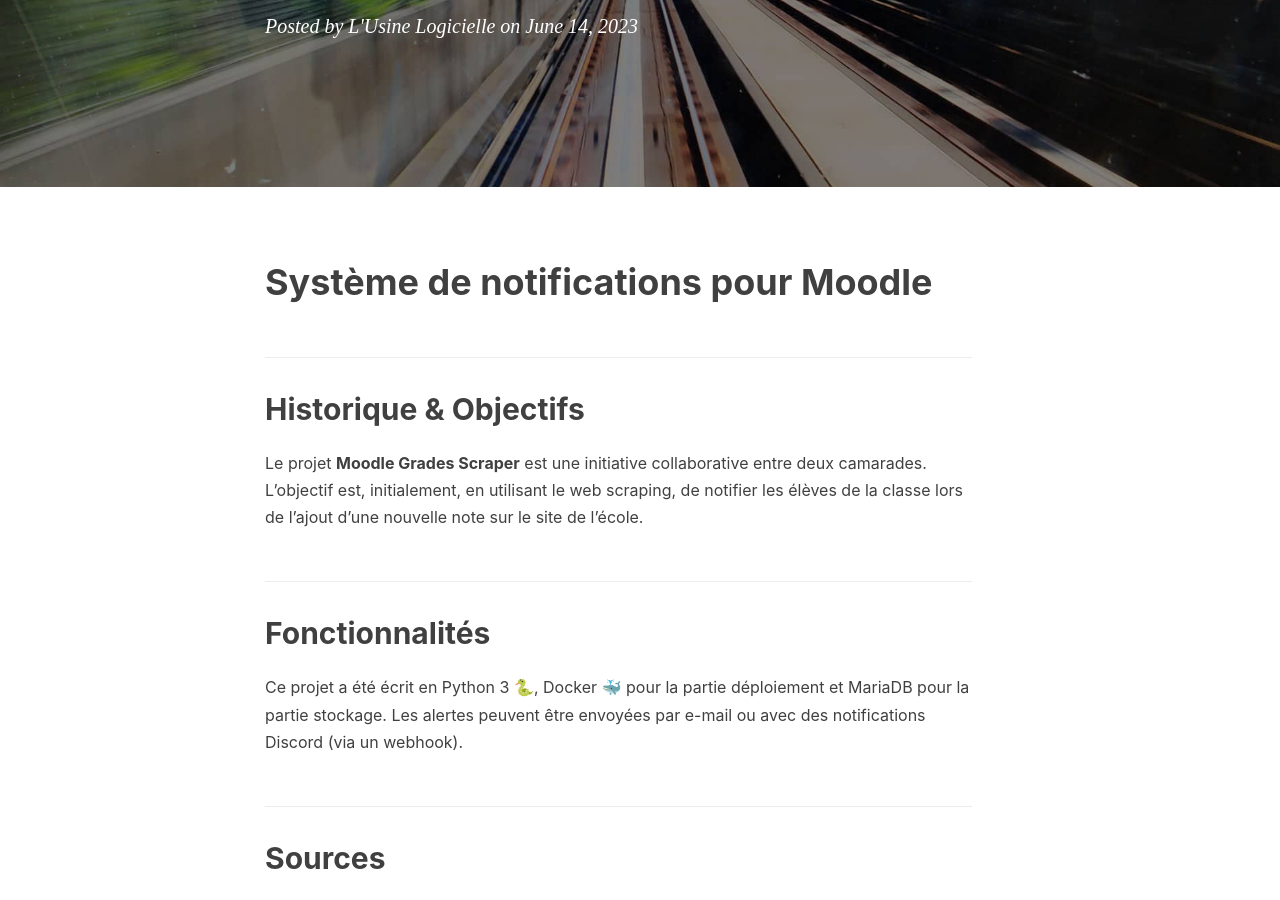
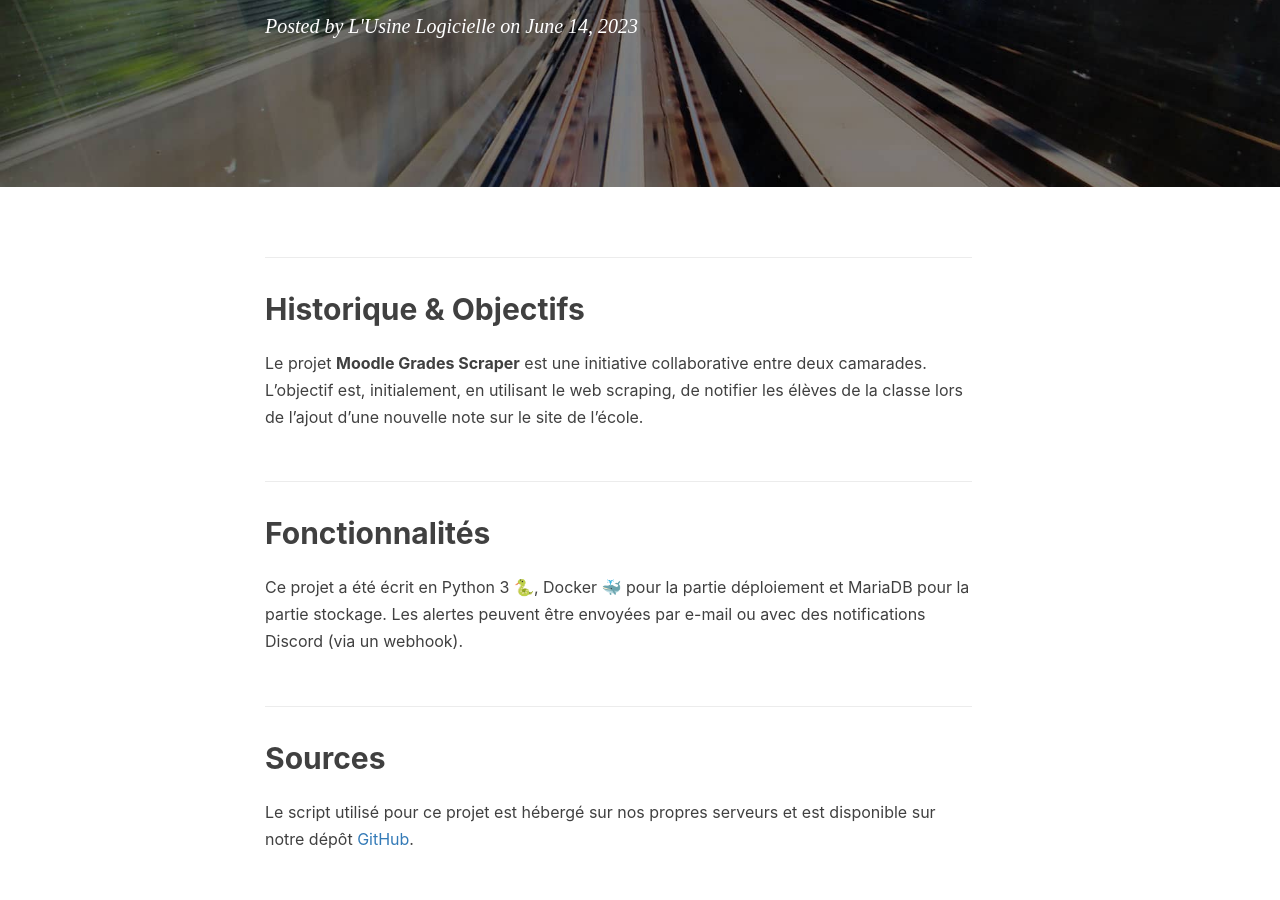
Before and after one commit to L-Usine-Logicielle/L-Usine-Logicielle.github.io, a Jekyll site: the page built from _posts/2023-06-14-moodle-grades-scraper.markdown, in a window 1280 px wide and 900 px high, scrolled down 336 px. Built offline with Jekyll 4.4.1, drawn with Linux system fonts in a browser that asks for light colours; nearby versions of some CDN libraries; comment, search, counter and statistics services are not loaded.

Commit message:
rm title

```diff
--- a/_posts/2023-06-14-moodle-grades-scraper.markdown
+++ b/_posts/2023-06-14-moodle-grades-scraper.markdown
@@ -11,10 +11,6 @@ tags:
     - Docker
     - MariaDB
 ---
-
-
-# Système de notifications pour Moodle
-
 
 ## Historique & Objectifs
 
```
